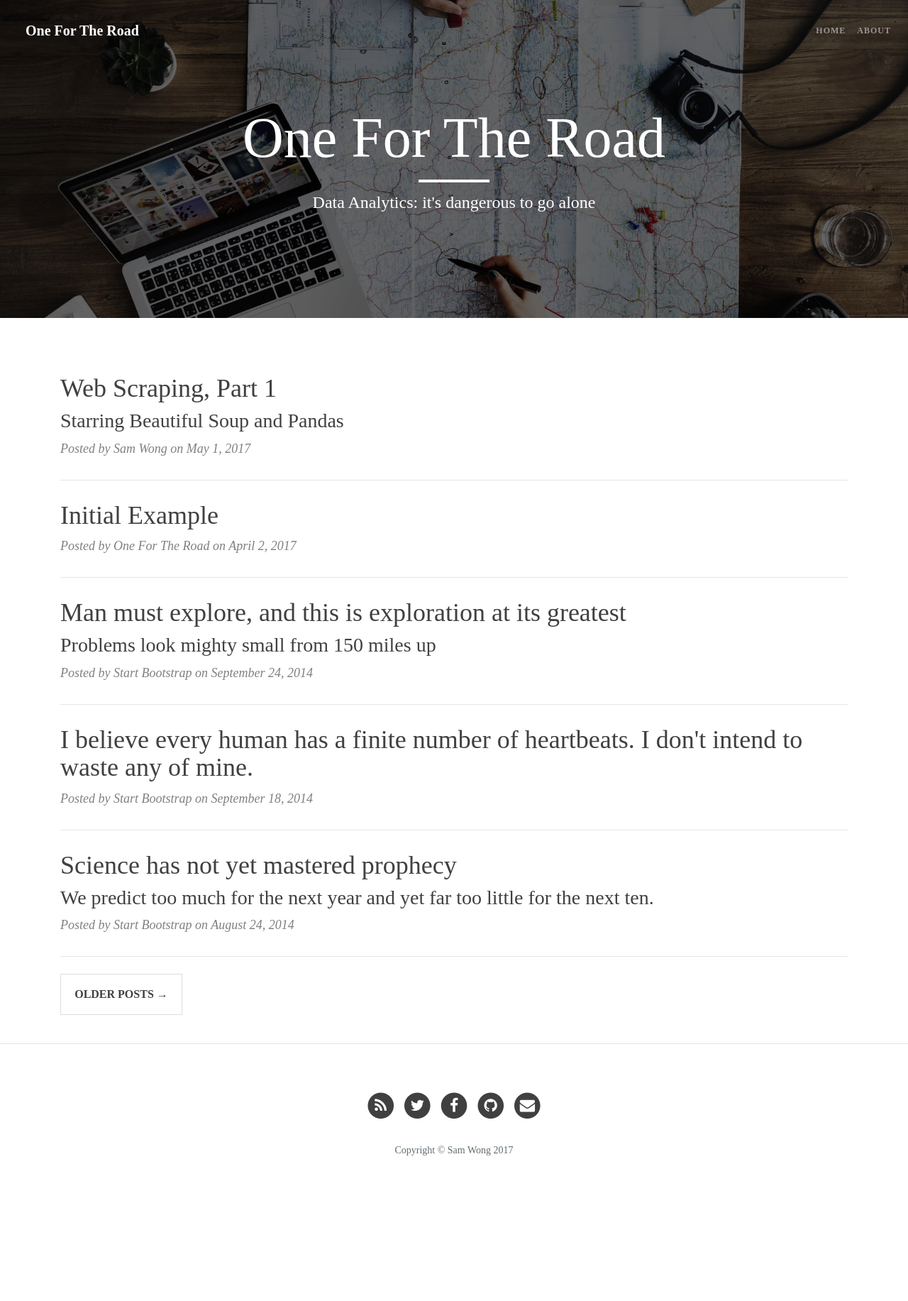
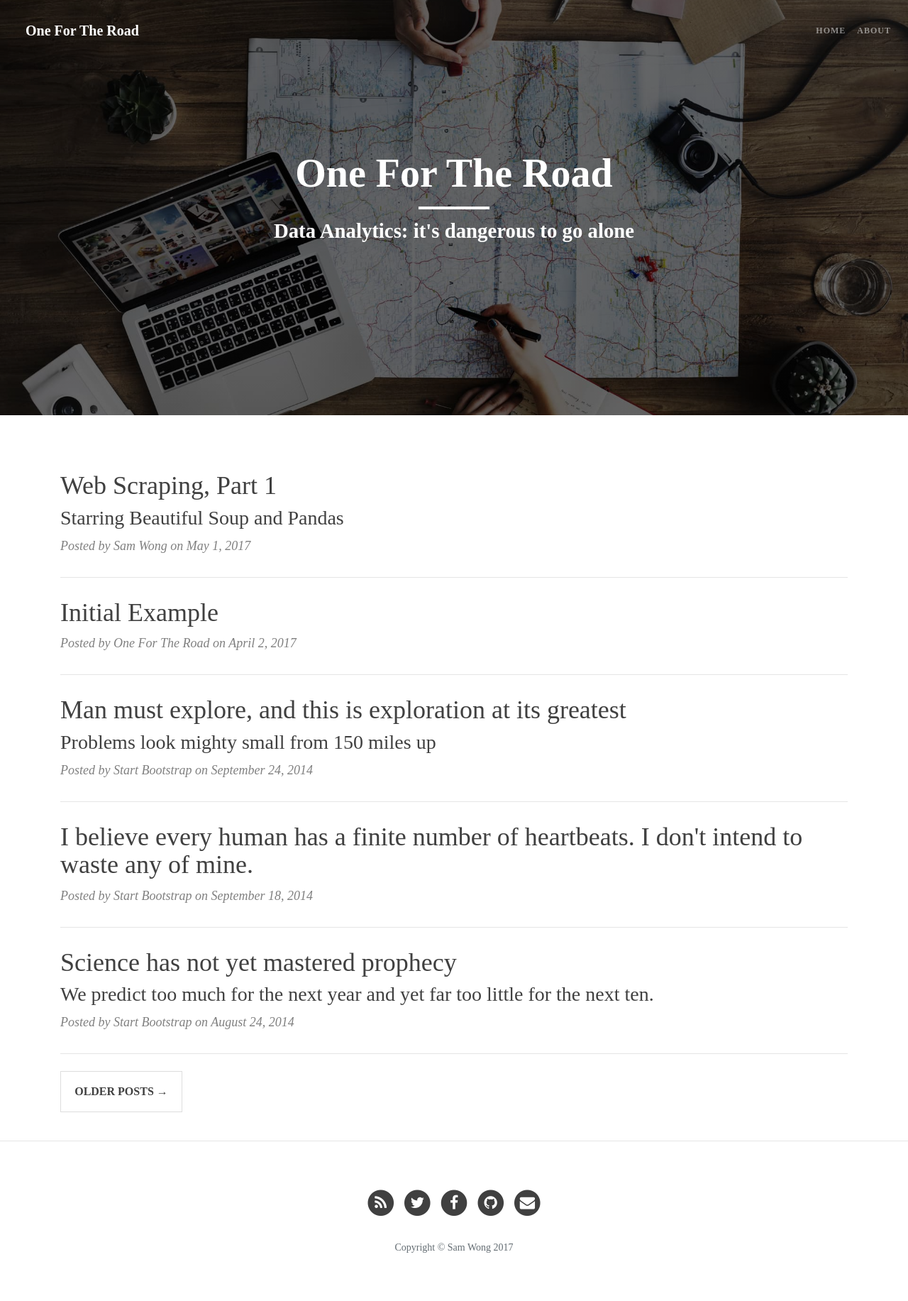
Before and after one commit to SirSamelot/onefortheroad.github.io, a Jekyll site: the page built from index.html, in a window 1280 px wide. Shown: the whole page at 71% size. Built offline with Jekyll 4.4.1, drawn with Linux system fonts in a browser that asks for light colours; some web fonts are replaced; the list of posts is cut into pages by our own code; before the commit the page ends 1696 px from its top, so only the background shows below that.

Commit message:
Change header images to jumbotrons

```diff
--- a/_includes/head.html
+++ b/_includes/head.html
@@ -17,6 +17,19 @@
     <!-- Custom CSS -->
     <link rel="stylesheet" href="{{ "/css/clean-blog.css" | prepend: site.baseurl }}">
 
+    <!-- CSS Stylesheet for Jumbotron images -->
+    <style>
+        .jumbotron {
+            background: linear-gradient(rgba(0, 0, 0, 0.6), rgba(0, 0, 0, 0.6) ), url('{{ site.baseurl }}/{% if page.header-img %}{{ page.header-img }}{% else %}{{ site.header-img }}{% endif %}');
+            height: 100%;
+            background-attachment: scroll;
+            background-position: center;
+            background-repeat: no-repeat;
+            background-size: cover;
+            overflow:hidden;
+        }
+    </style>
+
     <!-- Pygments Github CSS -->
     <link rel="stylesheet" href="{{ "/css/syntax.css" | prepend: site.baseurl }}">
 
--- a/_layouts/page.html
+++ b/_layouts/page.html
@@ -3,14 +3,12 @@ layout: default
 ---
 
 <!-- Page Header -->
-<header class="intro-header" style="background: linear-gradient(rgba(0, 0, 0, 0.6), rgba(0, 0, 0, 0.6) ), url('{{ site.baseurl }}/{% if page.header-img %}{{ page.header-img }}{% else %}{{ site.header-img }}{% endif %}') center center/cover no-repeat fixed;">
+<header class="jumbotron jumbotron-fluid">
     <div class="container">
-        <div class="row">
-            <div class="site-heading mx-auto">
-                <h1>{% if page.title %}{{ page.title }}{% else %}{{ site.title }}{% endif %}</h1>
-                <hr class="small">
-                <span class="subheading">{{ page.description }}</span>
-            </div>
+        <div class="post-heading text-center">
+            <h1>{% if page.title %}{{ page.title }}{% else %}{{ site.title }}{% endif %}</h1>
+            <hr class="small">
+            <span class="subheading">{{ page.description }}</span>
         </div>
     </div>
 </header>
--- a/css/clean-blog.css
+++ b/css/clean-blog.css
@@ -71,6 +71,73 @@ hr.small {
   margin: 15px auto;
   border-width: 4px;
   border-color: white;
+}
+.jumbotron {
+  margin-bottom: 50px;
+}
+.jumbotron .site-heading,
+.jumbotron .post-heading,
+.jumbotron .page-heading {
+  padding: 100px 0 50px;
+  color: white;
+}
+@media only screen and (min-width: 768px) {
+  .jumbotron .site-heading,
+  .jumbotron .post-heading,
+  .jumbotron .page-heading {
+    padding: 150px 0;
+  }
+}
+.jumbotron .site-heading h1,
+.jumbotron .page-heading h1 {
+  margin-top: 0;
+  font-size: 3.5em;
+  font-weight: bold;
+}
+.jumbotron .site-heading .subheading,
+.jumbotron .page-heading .subheading {
+  font-size: 1.5em;
+  line-height: 1.1;
+  display: block;
+  font-weight: bold;
+  margin: 10px 0 0;
+}
+@media only screen and (min-width: 768px) {
+  .jumbotron .site-heading h1,
+  .jumbotron .page-heading h1 {
+    font-size: 3.5em;
+  }
+}
+.jumbotron .post-heading h1 {
+  font-size: 3em;
+  font-weight: bold;
+}
+.jumbotron .post-heading .subheading,
+.jumbotron .post-heading .meta {
+  line-height: 1.1;
+  display: block;
+}
+.jumbotron .post-heading .subheading {
+  font-size: 1.5em;
+  margin: 10px 0 30px;
+  font-weight: bold;
+}
+.jumbotron .post-heading .meta {
+  font-family: Raleway;
+  font-style: italic;
+  /*font-weight: 300;*/
+  font-size: 1.1em;
+}
+.jumbotron .post-heading .meta a {
+  color: white;
+}
+@media only screen and (min-width: 768px) {
+  .jumbotron .post-heading h1 {
+    font-size: 3.5em;
+  }
+  .jumbotron .post-heading .subheading {
+    font-size: 1.8em;
+  }
 }
 .navbar-custom {
   position: absolute;
@@ -155,78 +222,6 @@ hr.small {
     -ms-transform: translate3d(0, 100%, 0);
     -o-transform: translate3d(0, 100%, 0);
     transform: translate3d(0, 100%, 0);
-  }
-}
-.navbar-toggler { background-color: rgba(255,255,255,0.2); }
-.intro-header {
-  margin-bottom: 50px;
-}
-.intro-header .site-heading,
-.intro-header .post-heading,
-.intro-header .page-heading {
-  padding: 100px 0 50px;
-  color: white;
-}
-@media only screen and (min-width: 768px) {
-  .intro-header .site-heading,
-  .intro-header .post-heading,
-  .intro-header .page-heading {
-    padding: 150px 0;
-  }
-}
-.intro-header .site-heading,
-.intro-header .page-heading {
-  text-align: center;
-}
-.intro-header .site-heading h1,
-.intro-header .page-heading h1 {
-  margin-top: 0;
-  font-size: 50px;
-}
-.intro-header .site-heading .subheading,
-.intro-header .page-heading .subheading {
-  font-size: 24px;
-  line-height: 1.1;
-  display: block;
-  font-family: Raleway;
-  font-weight: 300;
-  margin: 10px 0 0;
-}
-@media only screen and (min-width: 768px) {
-  .intro-header .site-heading h1,
-  .intro-header .page-heading h1 {
-    font-size: 80px;
-  }
-}
-.intro-header .post-heading h1 {
-  font-size: 35px;
-}
-.intro-header .post-heading .subheading,
-.intro-header .post-heading .meta {
-  line-height: 1.1;
-  display: block;
-}
-.intro-header .post-heading .subheading {
-  font-family: Raleway;
-  font-size: 24px;
-  margin: 10px 0 30px;
-  font-weight: 600;
-}
-.intro-header .post-heading .meta {
-  font-family: Raleway;
-  font-style: italic;
-  font-weight: 300;
-  font-size: 20px;
-}
-.intro-header .post-heading .meta a {
-  color: white;
-}
-@media only screen and (min-width: 768px) {
-  .intro-header .post-heading h1 {
-    font-size: 55px;
-  }
-  .intro-header .post-heading .subheading {
-    font-size: 30px;
   }
 }
 .post-preview > a {
```
Also changed, not shown: _layouts/post.html (+7 -9 lines).
